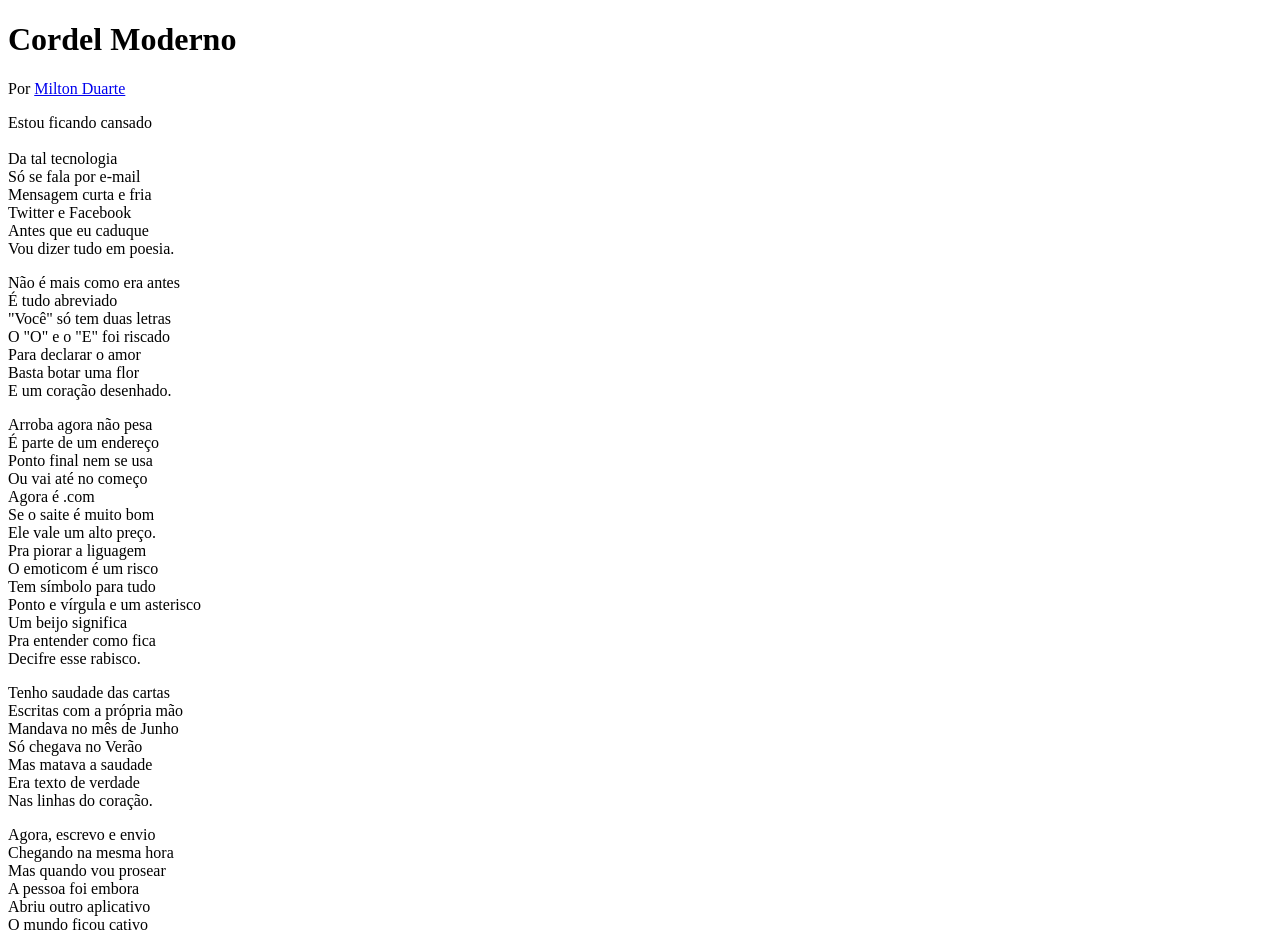
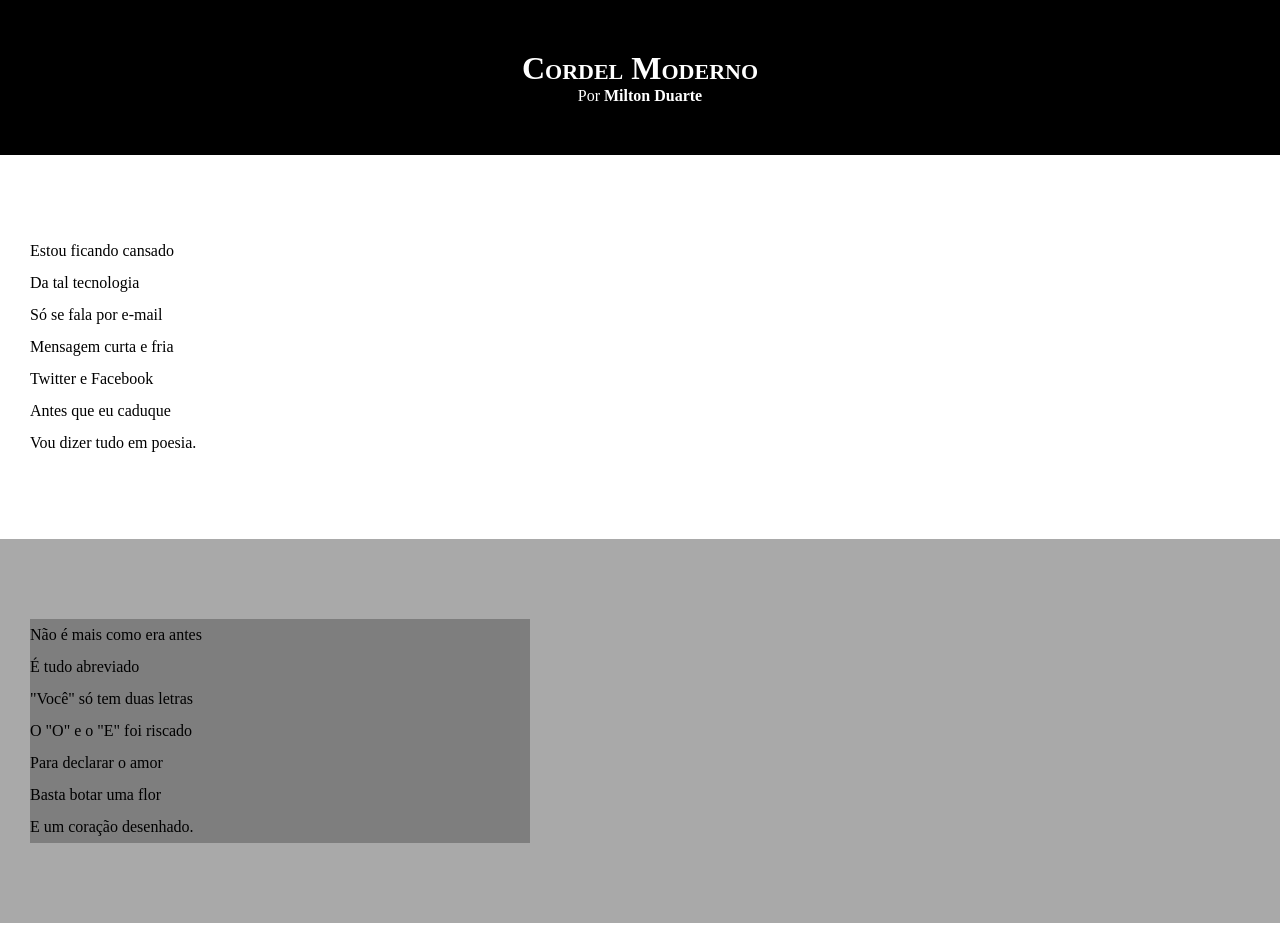
Before and after one commit to Jaymeda14/Cordel, a plain HTML site: page index.html in a window 1280 px wide. Shown: the top 934 px of the page. Drawn offline with Linux system fonts and the light colour scheme.

Commit message:
atualizei os primeiros estilos

```diff
--- a/index.html
+++ b/index.html
@@ -9,13 +9,13 @@
 <body>
     <header>
         <h1>Cordel Moderno</h1>
-        Por <a href="https://www.recantodasletras.com.br/poesias/3186743" target="_blank">Milton Duarte</a>
+        <p>Por <a href="https://www.recantodasletras.com.br/poesias/3186743" target="_blank">Milton Duarte</a></p>
 
     </header>
 
-    <section>
+    <section class="normal">
         <p>
-            Estou ficando cansado <br> <br>
+            Estou ficando cansado <br>
             Da tal tecnologia <br>
             Só se fala por e-mail <br>
             Mensagem curta e fria <br>
@@ -27,7 +27,7 @@
 
 
 
-    <section>
+    <section class="imagem">
         <p>
             Não é mais como era antes <br>
             É tudo abreviado <br>
@@ -41,7 +41,7 @@
 
 
 
-    <section>
+    <section class="normal">
         <p>
             Arroba agora não pesa <br>
             É parte de um endereço <br>
@@ -62,7 +62,7 @@
 
 
 
-    <section>
+    <section class="imagem">
         <p>
             Tenho saudade das cartas <br>
             Escritas com a própria mão <br>
@@ -75,7 +75,7 @@
     </section>
 
 
-    <section>
+    <section class="normal">
         <p>
             Agora, escrevo e envio <br>
             Chegando na mesma hora <br>
--- a/style.css
+++ b/style.css
@@ -1 +1,56 @@
 @charset "UTF-8";
+
+* {
+    margin: 0px;
+    padding: 0px;
+}
+
+html, body{
+    min-height: 100vh;
+    background-color: darkgray;
+}
+header{
+    background-color: black;
+    color: white;
+    text-align: center;
+}
+header > h1{
+    padding-top: 50px;
+    font-variant: small-caps;
+}
+
+header > p{
+
+    padding-bottom: 50px;
+}
+
+a{
+    color: white;
+    text-decoration: none;
+    font-weight: bolder;
+}
+a:hover{
+    text-decoration: underline;
+}
+section{
+    padding-top: 10vh;
+    padding-bottom: 10vh;
+    line-height: 2em;
+    padding-left: 30px;
+}
+.normal{
+    background-color: white;
+    color: black;
+
+}
+.imagem > p{
+    background-color: rgba(0, 0, 0, 0.253);
+    width: 500px;
+}
+
+footer{
+    background-color: black;
+    text-align: center;
+    padding: 10px;
+    color: white;
+}
```
